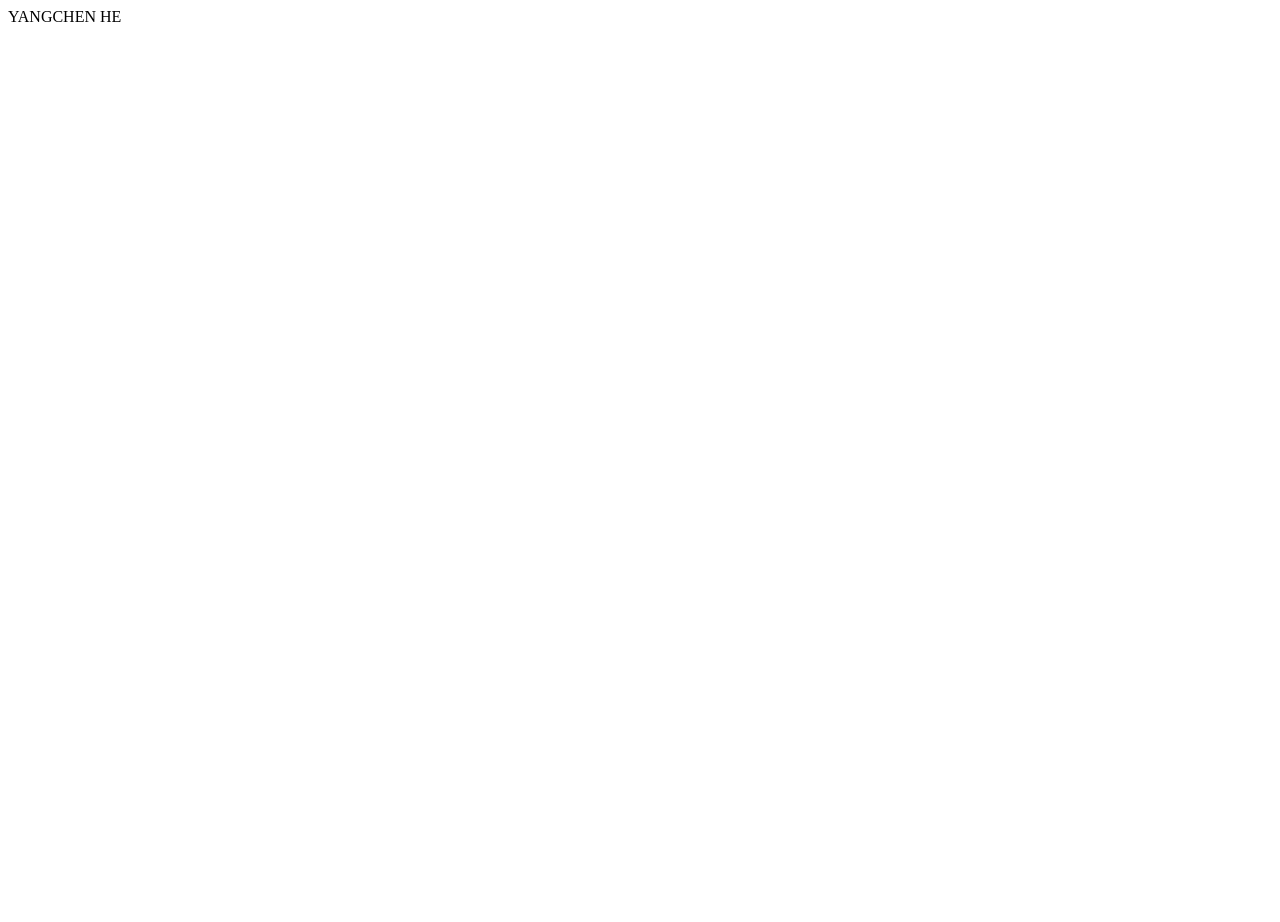
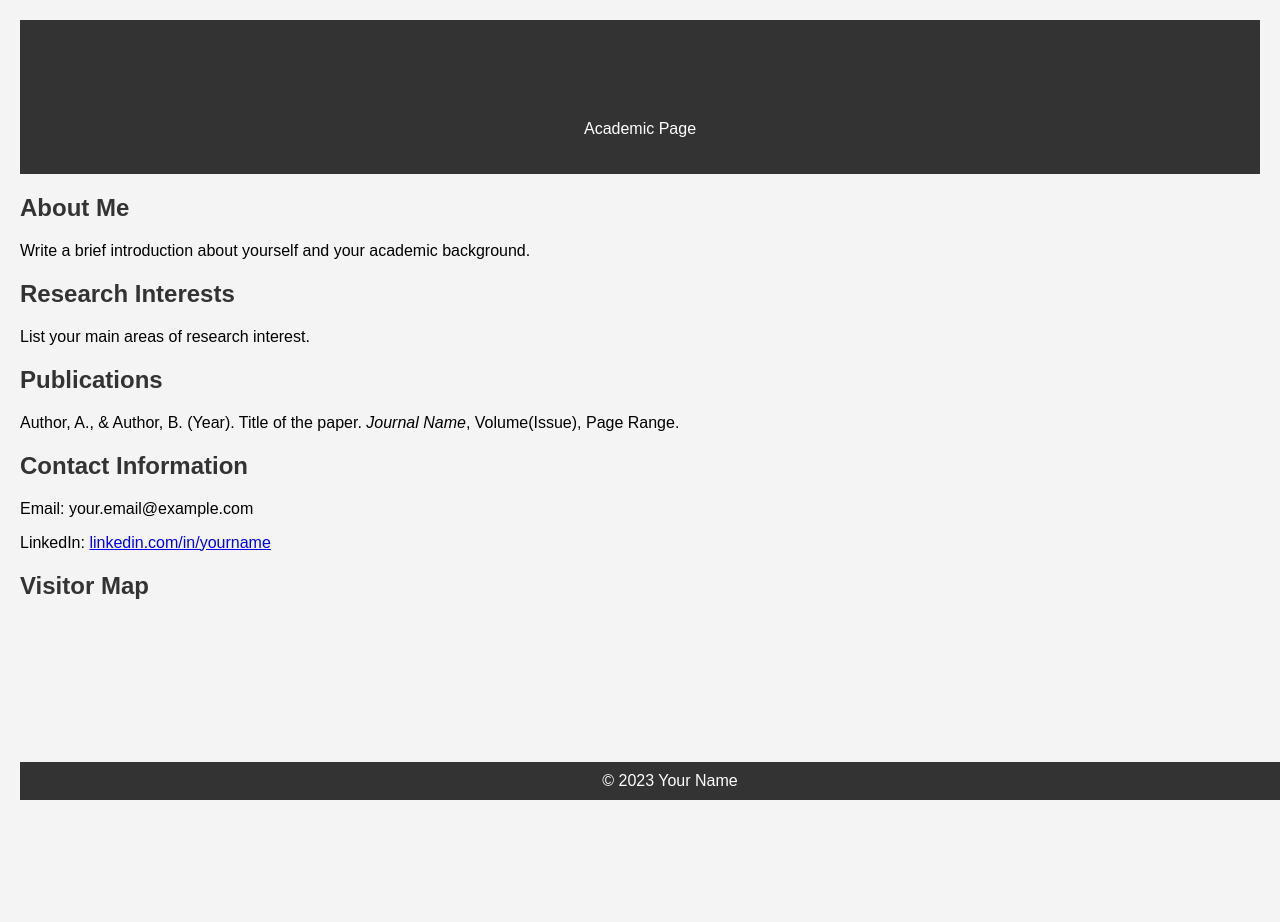
Before and after one commit to YangchenWisc/YangchenWisc.github.io, a plain HTML site: page index.html in a window 1280 px wide. Before the commit the page ends 800 px from the top, so only its background shows below. Drawn offline with nearby package versions, Linux system fonts and the light colour scheme.

Commit message:
Update index.html

```diff
--- a/index.html
+++ b/index.html
@@ -1 +1,97 @@
-<p>YANGCHEN HE</p>
+<!DOCTYPE html>
+<html lang="en">
+<head>
+    <meta charset="UTF-8">
+    <meta name="viewport" content="width=device-width, initial-scale=1.0">
+    <title>Your Name - Academic Page</title>
+    <link rel="stylesheet" href="https://unpkg.com/leaflet/dist/leaflet.css" />
+    <style>
+        body {
+            font-family: 'Arial', sans-serif;
+            margin: 20px;
+            padding: 0;
+            background-color: #f4f4f4;
+        }
+
+        header {
+            text-align: center;
+            padding: 20px;
+            background-color: #333;
+            color: #fff;
+        }
+
+        section {
+            margin: 20px 0;
+        }
+
+        h1, h2 {
+            color: #333;
+        }
+
+        ul {
+            list-style-type: none;
+            padding: 0;
+        }
+
+        li {
+            margin-bottom: 5px;
+        }
+
+        #map {
+            height: 300px;
+        }
+
+        footer {
+            text-align: center;
+            padding: 10px;
+            background-color: #333;
+            color: #fff;
+            position: fixed;
+            bottom: 0;
+            width: 100%;
+        }
+    </style>
+</head>
+<body>
+
+    <header>
+        <h1>Your Name</h1>
+        <p>Academic Page</p>
+    </header>
+
+    <section>
+        <h2>About Me</h2>
+        <p>Write a brief introduction about yourself and your academic background.</p>
+    </section>
+
+    <section>
+        <h2>Research Interests</h2>
+        <p>List your main areas of research interest.</p>
+    </section>
+
+    <section>
+        <h2>Publications</h2>
+        <ul>
+            <li>Author, A., & Author, B. (Year). Title of the paper. <i>Journal Name</i>, Volume(Issue), Page Range.</li>
+            <!-- Add more publications as needed -->
+        </ul>
+    </section>
+
+    <section>
+        <h2>Contact Information</h2>
+        <p>Email: your.email@example.com</p>
+        <p>LinkedIn: <a href="https://www.linkedin.com/in/yourname" target="_blank">linkedin.com/in/yourname</a></p>
+        <!-- Add more contact information as needed -->
+    </section>
+
+    <section>
+        <h2>Visitor Map</h2>
+        <div id="map"></div>
+    </section>
+
+    <footer>
+        &copy; 2023 Your Name
+    </footer>
+
+</body>
+</html>
```
